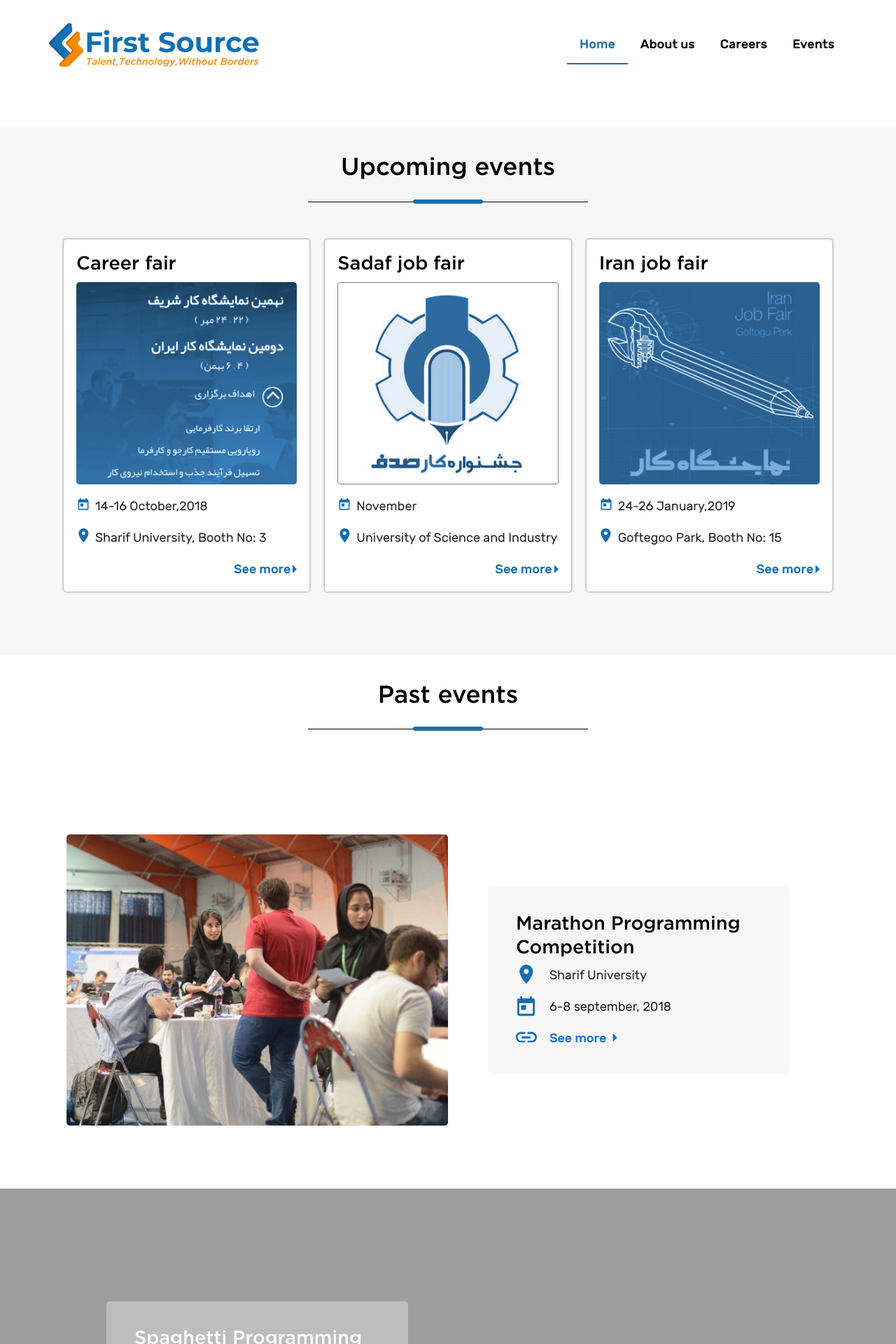
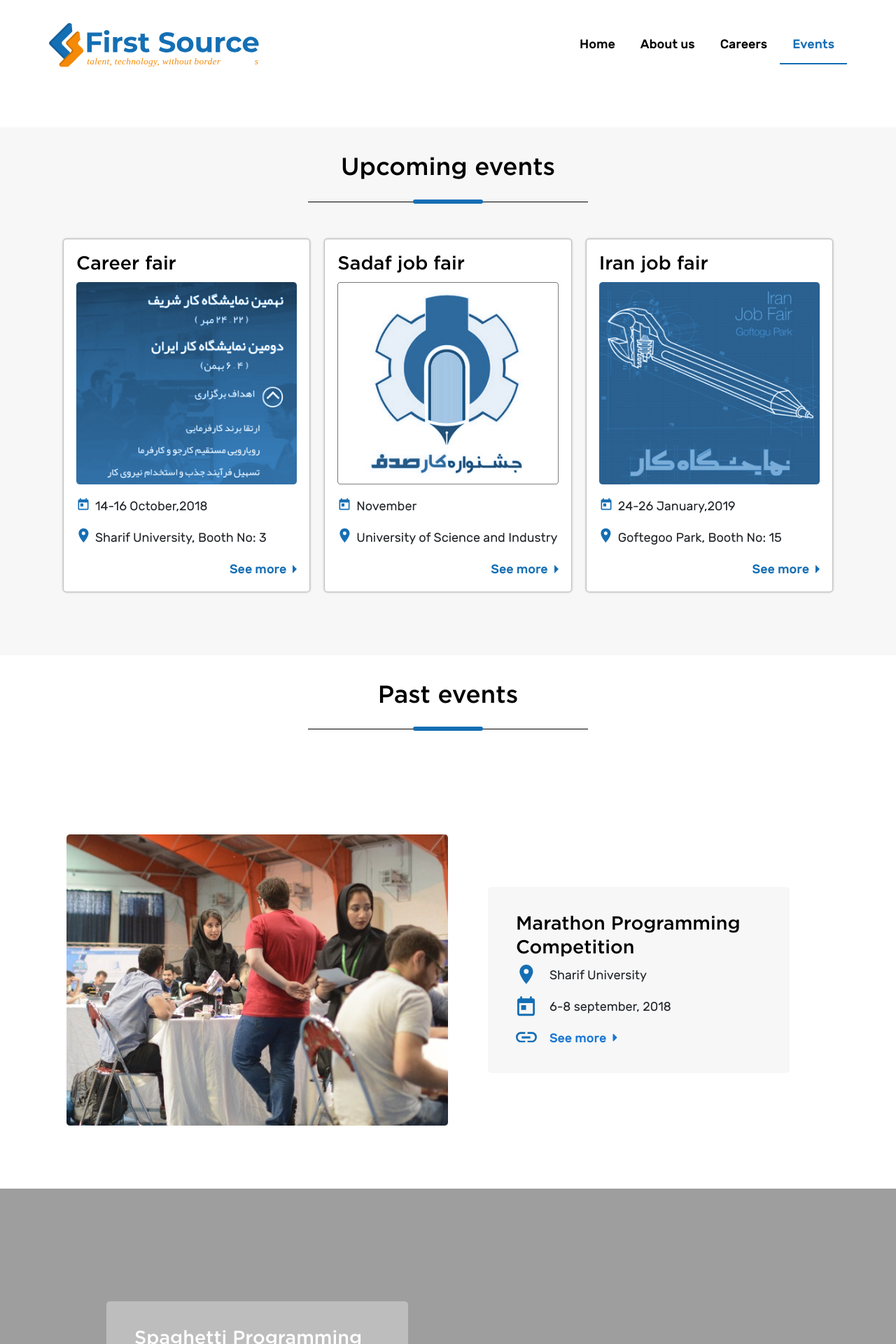
Before and after one commit to shayan-binary/firstsource, a Jekyll site: the page built from events.html, in a window 1280 px wide. Shown: the top 1920 px of the page at 70% size. Built offline with Jekyll 4.4.1, drawn with Linux system fonts in a browser that asks for light colours; nearby versions of some CDN libraries.

Commit message:
finish with homepage

```diff
--- a/_includes/header.html
+++ b/_includes/header.html
@@ -68,7 +68,7 @@
         </li>
 
         <li class="nav-item px-sm-0 py-sm-0 px-lg-2 py-lg-2">
-          <a id="event" class="nav-link" href={{ "/events" | prepend: site.github.url | replace: 'http://', 'https://' }}>
+          <a id="events" class="nav-link" href={{ "/events" | prepend: site.github.url | replace: 'http://', 'https://' }}>
           {{ translate.events }}
           </a>
         </li>
--- a/_sass/main.scss
+++ b/_sass/main.scss
@@ -618,7 +618,7 @@
   }
 }
 .section-iran-job {
-  background: url('img/event/img-bg-spaghetti-programming.png') no-repeat scroll center center / cover;
+  background: url('img/event/img-bg-iran-job.png') no-repeat scroll center center / cover;
   .box {
     background: rgba($gray_white, 0.35);
     color: $white;
@@ -658,7 +658,7 @@
     font-stretch: normal;
     line-height: 1.5;
     letter-spacing: normal;
-    padding-right: 9px;
+    padding-right: 15px;
     color: $blue;
     right: 18px;
     bottom: 18px;
--- a/events.html
+++ b/events.html
@@ -21,7 +21,7 @@
           <img class="w-100" src={{"/img/event/img-upcoming-1.png" | prepend: site.github.url | replace: 'http://', 'https://' }} alt="" />
           <p><span class="icon-time"></span>{{ translate.event.upcoming.one.date }} </p>
           <p><span class="icon-loc"></span>{{ translate.event.upcoming.one.location }} </p>
-          <a class="readmore" href={{"/careers/career/#quantitive-analysis" | prepend: site.github.url | replace: 'http://', 'https://' }}>
+          <a class="readmore" href="http://www.iranjobfair.ir/" target="_blank">
             {{ translate.event.upcoming.one.button }}
           </a>
       </div>
@@ -31,7 +31,7 @@
           <img class="w-100" src={{"/img/event/img-upcoming-2.png" | prepend: site.github.url | replace: 'http://', 'https://' }} alt="" />
           <p><span class="icon-time"></span>{{ translate.event.upcoming.two.date }} </p>
           <p><span class="icon-loc"></span>{{ translate.event.upcoming.two.location }} </p>
-          <a class="readmore" href={{"/careers/career/#quantitive-analysis" | prepend: site.github.url | replace: 'http://', 'https://' }}>
+          <a class="readmore" href="http://sadafjobfair.ir/" target="_blank">
             {{ translate.event.upcoming.two.button }}
           </a>
       </div>
@@ -41,7 +41,7 @@
           <img class="w-100" src={{"/img/event/img-upcoming-3.png" | prepend: site.github.url | replace: 'http://', 'https://' }} alt="" />
           <p><span class="icon-time"></span>{{ translate.event.upcoming.three.date }} </p>
           <p><span class="icon-loc"></span>{{ translate.event.upcoming.three.location }} </p>
-          <a class="readmore" href={{"/careers/career/#quantitive-analysis" | prepend: site.github.url | replace: 'http://', 'https://' }}>
+          <a class="readmore" href="http://www.iranjobfair.ir/" target="_blank">
             {{ translate.event.upcoming.three.button }}
           </a>
       </div>
@@ -64,14 +64,15 @@
       </div>
       <div class="col-md-6 col-sm-12 align-self-center">
         <div class="row justify-content-md-center">
-          <div class="col-9 box">
+          <div class="col-9 box d-flex align-items-center">
+            <div>
               <h4 class="medium">
                 {{ translate.event.past.one.title }}
               </h4>
               <p><span class="icon-loc"></span> {{ translate.event.past.one.location }} </p>
               <p><span class="icon-time"></span> {{ translate.event.past.one.date }} </p>
-            <a class="more" href={{"/about-us/our-team/#why-firstsource" | prepend: site.github.url |
-            replace: 'http://', 'https://' }}> <span class="icon-link"></span> {{ translate.event.past.one.button }} <i class="fas fa-caret-right"></i></a>
+              <a class="more" href="http://mpm.sharif.ir/" target="_blank"> <span class="icon-link"></span> {{ translate.event.past.one.button }} <i class="fas fa-caret-right"></i></a>
+            </div>
           </div>
         </div>
       </div>
@@ -84,14 +85,15 @@
     <div class="row no-gutters justify-content-md-center justify-content-sm-center">
       <div class="col-md-6 col-sm-12 align-self-center">
         <div class="row justify-content-md-center">
-          <div class="col-9 box">
+          <div class="col-9 box d-flex align-items-center">
+            <div>
               <h4 class="medium">
                 {{ translate.event.past.two.title }}
               </h4>
               <p><span class="icon-loc white"></span> {{ translate.event.past.two.location }} </p>
               <p><span class="icon-time white"></span> {{ translate.event.past.two.date }} </p>
-            <a class="more" href={{"/about-us/our-team/#why-firstsource" | prepend: site.github.url |
-            replace: 'http://', 'https://' }}> <span class="icon-link white"></span> {{ translate.event.past.two.button }} <i class="fas fa-caret-right"></i></a>
+              <a class="more" href="http://spaghetticontest.ir/" target="_blank"> <span class="icon-link white"></span> {{ translate.event.past.two.button }} <i class="fas fa-caret-right"></i></a>
+            </div>
           </div>
         </div>
       </div>
@@ -110,14 +112,15 @@
       </div>
       <div class="col-md-6 col-sm-12 align-self-center">
         <div class="row justify-content-md-center">
-          <div class="col-9 box">
+          <div class="col-9 box d-flex align-items-center">
+            <div>
               <h4 class="medium">
                 {{ translate.event.past.three.title }}
               </h4>
               <p><span class="icon-loc"></span> {{ translate.event.past.three.location }} </p>
               <p><span class="icon-time"></span> {{ translate.event.past.three.date }} </p>
-            <a class="more" href={{"/about-us/our-team/#why-firstsource" | prepend: site.github.url |
-            replace: 'http://', 'https://' }}> <span class="icon-link"></span> {{ translate.event.past.three.button }} <i class="fas fa-caret-right"></i></a>
+              <a class="more" href="http://www.iranjobex.com/" target="_blank"> <span class="icon-link"></span> {{ translate.event.past.three.button }} <i class="fas fa-caret-right"></i></a>
+            </div>
           </div>
         </div>
       </div>
@@ -130,14 +133,15 @@
     <div class="row no-gutters justify-content-md-center justify-content-sm-center">
       <div class="col-md-6 col-sm-12 align-self-center">
         <div class="row justify-content-md-center">
-          <div class="col-9 box">
+          <div class="col-9 box d-flex align-items-center">
+            <div>
               <h4 class="medium">
                 {{ translate.event.past.four.title }}
               </h4>
               <p><span class="icon-loc white"></span> {{ translate.event.past.four.location }} </p>
               <p><span class="icon-time white"></span> {{ translate.event.past.four.date }} </p>
-            <a class="more" href={{"/about-us/our-team/#why-firstsource" | prepend: site.github.url |
-            replace: 'http://', 'https://' }}> <span class="icon-link white"></span> {{ translate.event.past.four.button }} <i class="fas fa-caret-right"></i></a>
+              <a class="more" href="http://www.iranjobfair.ir/" target="_blank"> <span class="icon-link white"></span> {{ translate.event.past.four.button }} <i class="fas fa-caret-right"></i></a>
+            </div>
           </div>
         </div>
       </div>
@@ -181,14 +185,15 @@
       </div>
       <div class="col-md-6 col-sm-12 align-self-center">
         <div class="row justify-content-md-center">
-          <div class="col-9 box">
+          <div class="col-9 box d-flex align-items-center">
+            <div>
               <h4 class="medium">
                 {{ translate.event.past.five.title }}
               </h4>
               <p><span class="icon-loc"></span> {{ translate.event.past.five.location }} </p>
               <p><span class="icon-time"></span> {{ translate.event.past.five.date }} </p>
-            <a class="more" href={{"/about-us/our-team/#why-firstsource" | prepend: site.github.url |
-            replace: 'http://', 'https://' }}> <span class="icon-link"></span> {{ translate.event.past.five.button }} <i class="fas fa-caret-right"></i></a>
+              <a class="more" href="https://quera.ir/contest/" target="_blank"> <span class="icon-link"></span> {{ translate.event.past.five.button }} <i class="fas fa-caret-right"></i></a>
+            </div>
           </div>
         </div>
       </div>
--- a/js/main.js
+++ b/js/main.js
@@ -7,6 +7,10 @@
     initSmoothScroll();
 
     initAnoutUsCheck();
+
+    $('#iran-job-carousel').carousel({
+        interval: 2000
+    })
 });
 
 function setActiveMenu() {
@@ -17,9 +21,12 @@
         link = 'career';
     } else if (/\/about-us\//.test(window.location.pathname)) {
         link = 'about-us';
+    } else if (/\/events\//.test(window.location.pathname)) {
+        link = 'events';
     } else if (/\//.test(window.location.pathname)) {
         link = 'home';
     }
+
     if (link !== '') {
         $m.find('a.nav-link#' + link).parent('.nav-item').addClass('active');
     }
```
Also changed, not shown: _includes/graphic-design.html (+3 -7 lines), img/logo-400.svg. Lines whose indentation alone changed are shown as unchanged.
